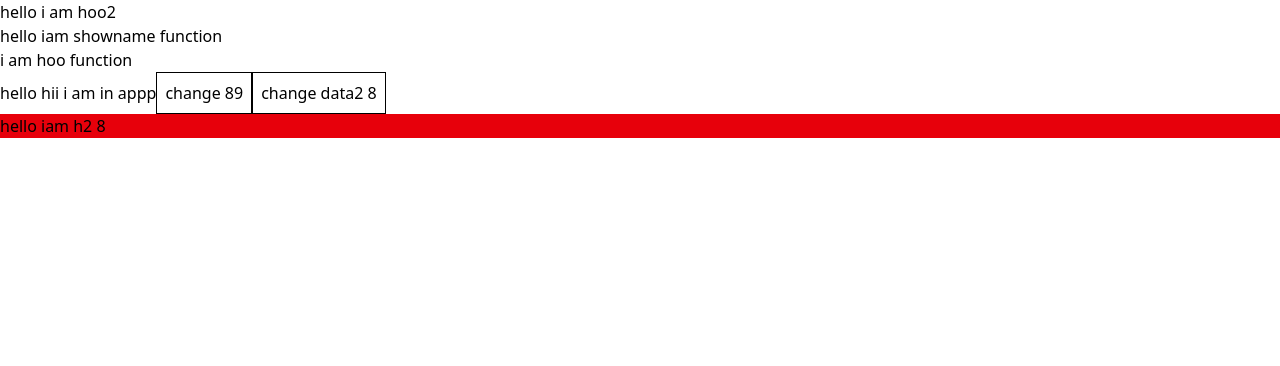
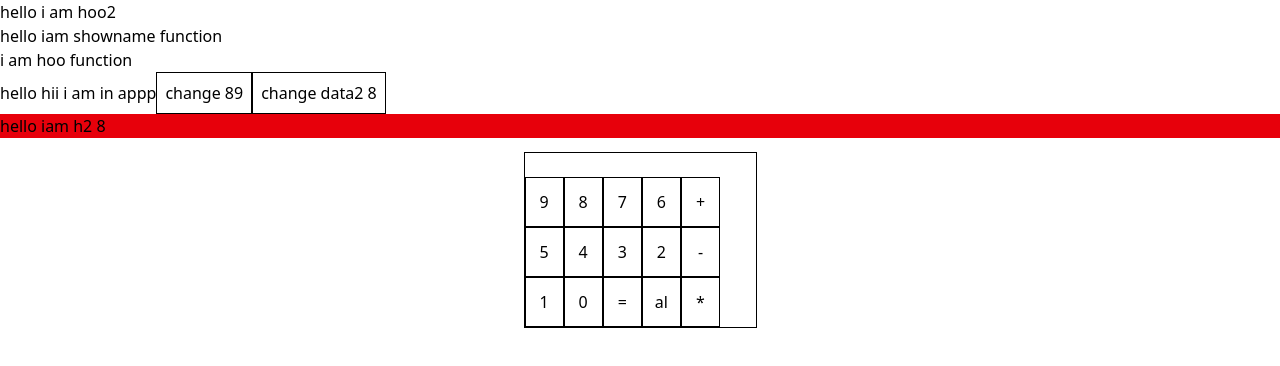
Before and after one commit to itzshubu/React-basics-to-advance-all-topics, a React (Vite) app in the folder firstreactwithtailwindcss/: page / in a window 1280 px wide. Shown: the top 366 px of the page. Built offline with nearby package versions, Linux system fonts and the light colour scheme.

Commit message:
making the calculator using jsx

```diff
--- a/firstreactwithtailwindcss/src/App.jsx
+++ b/firstreactwithtailwindcss/src/App.jsx
@@ -2,6 +2,7 @@ import { useState } from "react";
 import "./App.css";
 import Hello from "./components/showname";
 import { Hoo } from "./components/showname";
+import Calculator from "./components/01Calculator";
 
 function App() {
   const [data2, Setdata2] = useState(8);
@@ -35,6 +36,7 @@ function App() {
       <button className="border p-2" onClick={()=>Setdata2(data2+1)}>change data2  {data2}</button>
 
       <h2 className="bg-red-600 text-black"> hello iam h2 {data2}</h2>
+       <Calculator/>
     </>
   );
 }
--- /dev/null
+++ b/firstreactwithtailwindcss/src/components/01Calculator.jsx
@@ -0,0 +1,56 @@
+import { useState } from "react";
+
+function Calculator() {
+  const [inputdata, setInputdata] = useState("");
+  let button = [
+    "9",
+    "8",
+    "7",
+    "6",
+    "+",
+    "5",
+    "4",
+    "3",
+    "2",
+    "-",
+    "1",
+    "0",
+    "=",
+    "al",
+    "*",
+  ];
+
+  function handleclick(e){
+
+        if(e.target.value == "="){
+            let result = eval(inputdata)
+            setInputdata(result)
+        }else{
+            if(e.target.value == "al"){
+                   setInputdata('')
+            }else {
+                console.log(e.target.value)
+                setInputdata(inputdata + e.target.value)
+            }
+        }
+  }
+
+  return (
+    <>
+      <div className="flex items-center justify-center">
+        <div className="inline-block border m-3.5">
+          <div>
+            <input type="text" readOnly value={inputdata} className="w-full" />
+          </div>
+          <div className="inline-grid grid-rows-3 grid-cols-5">
+            {button.map((item) => {
+              return <button key={item} onClick={handleclick} value={item} className="cursor-pointer border p-3">{item}</button>;
+            })}
+          </div>
+        </div>
+      </div>
+    </>
+  );
+}
+
+export default Calculator;
```
